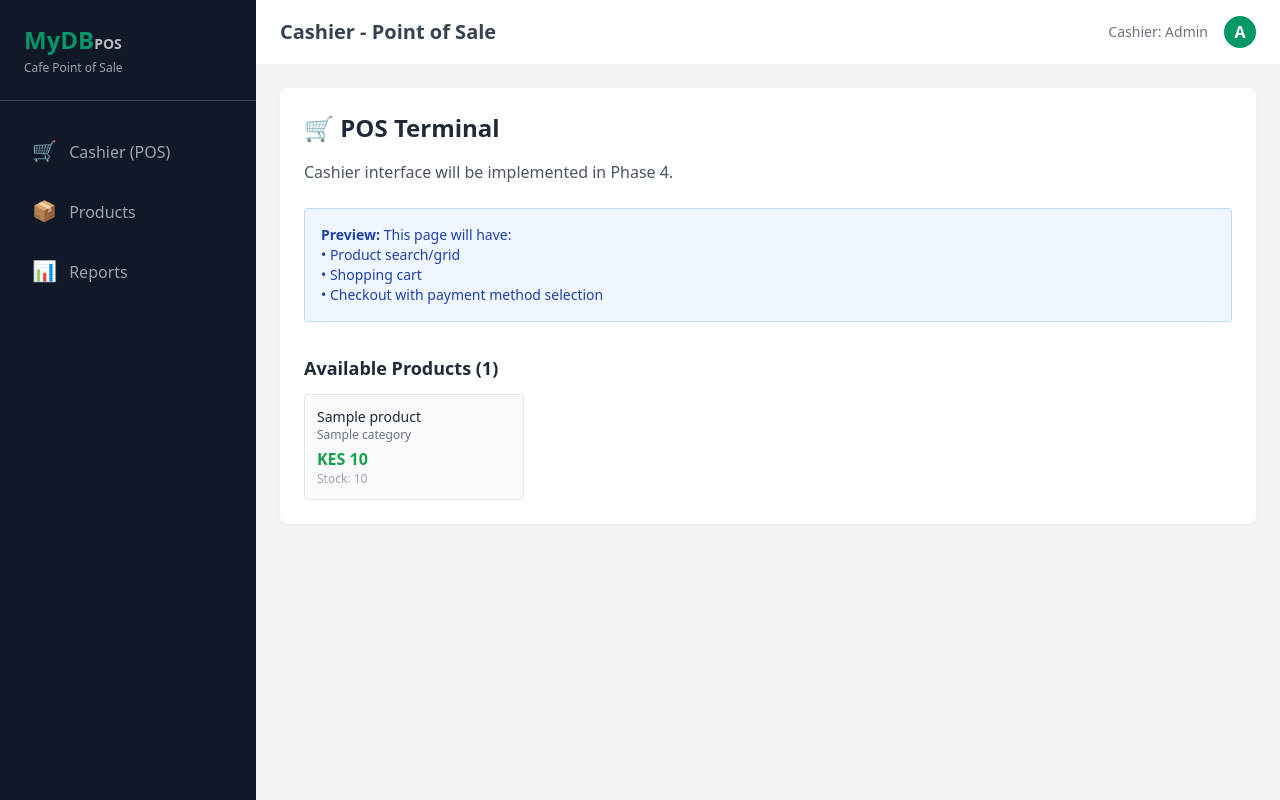
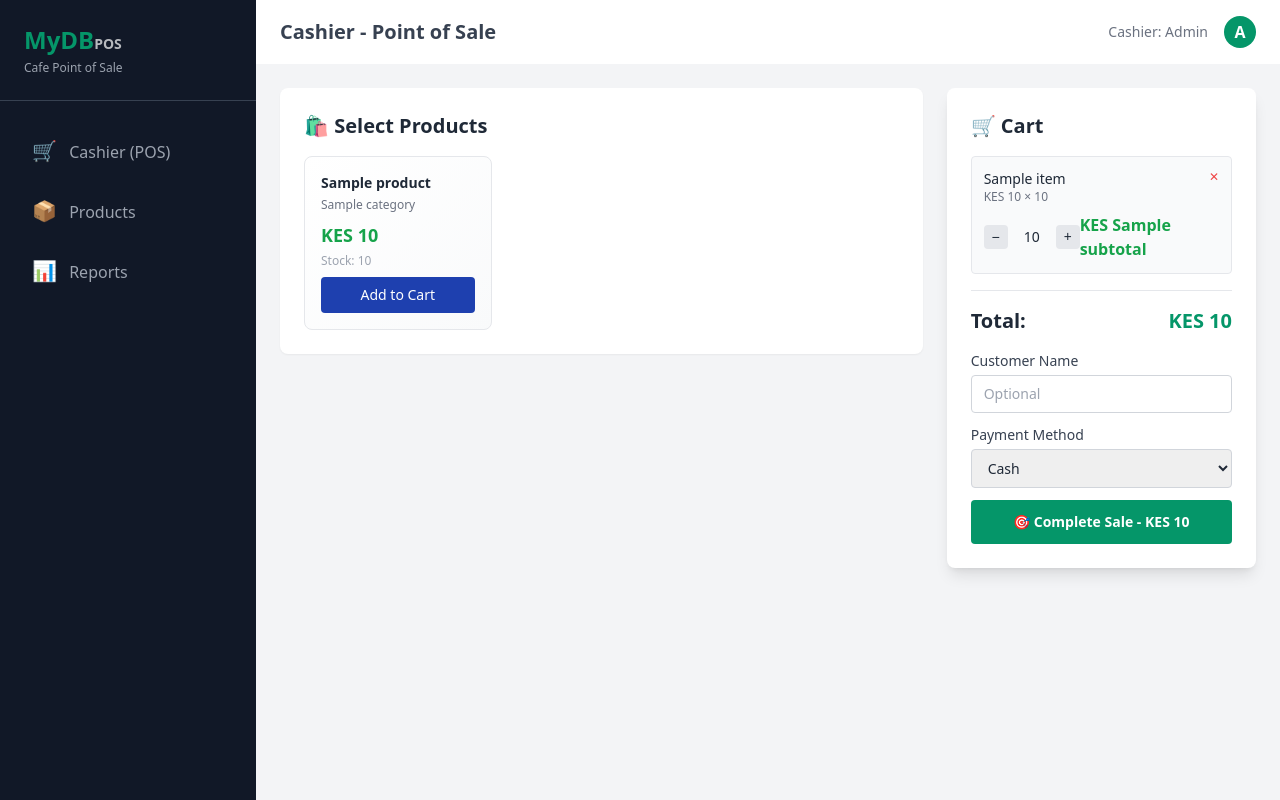
Before and after one commit to jose-oyuko/my_custom_db, a Flask app: template pos_web_app/templates/pos.html in a window 1280 px wide. Run offline with Flask 3, Linux system fonts and the light colour scheme; the template is opened without the code that fills it: most values are stand-ins (such as "Sample title", 1, 10 or a date in 2020); some libraries are stand-ins or nearby versions.

Commit message:
implement cashier interface

```diff
--- a/pos_web_app/app.py
+++ b/pos_web_app/app.py
@@ -1,6 +1,6 @@
 import sys
 import os
-from flask import Flask, render_template, request, redirect, url_for
+from flask import Flask, render_template, request, redirect, url_for, session, flash
 from datetime import datetime
 
 # Add src to path to use our DB engine
@@ -10,6 +10,7 @@ from storage import Database
 from executor import Executor
 
 app = Flask(__name__)
+app.secret_key = 'mydb-pos-secret-key-2026'  # For session management
 
 # Initialize DB
 DB_FILE = "pos_store.josedb"
@@ -28,7 +29,142 @@ else:
 def index():
     """Main POS/Cashier interface"""
     products = executor.execute("SELECT * FROM products")
-    return render_template('pos.html', products=products)
+
+    # Get cart from session
+    cart = session.get('cart', {})
+
+    # Calculate cart total
+    cart_total = 0
+    cart_items = []
+    for product_id, quantity in cart.items():
+        # Get product details
+        product = executor.execute(f"SELECT * FROM products WHERE id = {product_id}")
+        if product:
+            p = product[0]
+            subtotal = int(p['price']) * quantity
+            cart_total += subtotal
+            cart_items.append({
+                'id': p['id'],
+                'name': p['name'],
+                'price': p['price'],
+                'quantity': quantity,
+                'subtotal': subtotal
+            })
+
+    return render_template('pos.html',
+                          products=products,
+                          cart_items=cart_items,
+                          cart_total=cart_total)
+
+@app.route('/add_to_cart/<int:product_id>')
+def add_to_cart(product_id):
+    """Add item to shopping cart"""
+    cart = session.get('cart', {})
+    pid = str(product_id)
+
+    if pid in cart:
+        cart[pid] += 1
+    else:
+        cart[pid] = 1
+
+    session['cart'] = cart
+    return redirect(url_for('index'))
+
+@app.route('/remove_from_cart/<int:product_id>')
+def remove_from_cart(product_id):
+    """Remove item from cart"""
+    cart = session.get('cart', {})
+    pid = str(product_id)
+
+    if pid in cart:
+        del cart[pid]
+
+    session['cart'] = cart
+    return redirect(url_for('index'))
+
+@app.route('/update_cart/<int:product_id>/<int:quantity>')
+def update_cart(product_id, quantity):
+    """Update item quantity in cart"""
+    cart = session.get('cart', {})
+    pid = str(product_id)
+
+    if quantity > 0:
+        cart[pid] = quantity
+    else:
+        if pid in cart:
+            del cart[pid]
+
+    session['cart'] = cart
+    return redirect(url_for('index'))
+
+@app.route('/checkout', methods=['POST'])
+def checkout():
+    """Process sale and clear cart"""
+    cart = session.get('cart', {})
+
+    if not cart:
+        return redirect(url_for('index'))
+
+    # Get form data
+    customer_name = request.form.get('customer_name', 'Guest')
+    payment_method = request.form.get('payment_method', 'Cash')
+
+    # Calculate total
+    total_amount = 0
+    sale_items_data = []
+
+    for product_id, quantity in cart.items():
+        product = executor.execute(f"SELECT * FROM products WHERE id = {product_id}")
+        if product:
+            p = product[0]
+            subtotal = int(p['price']) * quantity
+            total_amount += subtotal
+            sale_items_data.append({
+                'product_id': product_id,
+                'quantity': quantity,
+                'subtotal': subtotal,
+                'stock': p['stock']
+            })
+
+    # Generate receipt number
+    receipt_no = f"RCP{datetime.now().strftime('%Y%m%d%H%M%S')}"
+
+    # Get next sale ID
+    sales = executor.execute("SELECT id FROM sales")
+    sale_id = 1
+    if sales:
+        sale_id = max(int(s['id']) for s in sales) + 1
+
+    # Insert sale record
+    sale_date = datetime.now().strftime("%Y-%m-%d %H:%M")
+    sql = f"INSERT INTO sales VALUES ({sale_id}, '{receipt_no}', '{customer_name}', '{payment_method}', {total_amount}, '{sale_date}')"
+    executor.execute(sql)
+
+    # Insert sale items and update stock
+    sale_items = executor.execute("SELECT id FROM sale_items")
+    item_id = 1
+    if sale_items:
+        item_id = max(int(i['id']) for i in sale_items) + 1
+
+    for item in sale_items_data:
+        # Insert sale item
+        sql = f"INSERT INTO sale_items VALUES ({item_id}, {sale_id}, {item['product_id']}, {item['quantity']}, {item['subtotal']})"
+        executor.execute(sql)
+        item_id += 1
+
+        # Update product stock
+        new_stock = int(item['stock']) - item['quantity']
+        sql = f"UPDATE products SET stock = {new_stock} WHERE id = {item['product_id']}"
+        executor.execute(sql)
+
+    # Clear cart
+    session['cart'] = {}
+
+    # Show success message
+    return render_template('checkout_success.html',
+                          receipt_no=receipt_no,
+                          total=total_amount,
+                          customer=customer_name)
 
 @app.route('/products')
 def products_page():
@@ -40,7 +176,16 @@ def products_page():
 def reports_page():
     """Sales reports and analytics"""
     sales = executor.execute("SELECT * FROM sales")
-    return render_template('reports.html', sales=sales)
+
+    # Calculate today's revenue
+    today = datetime.now().strftime("%Y-%m-%d")
+    today_sales = [s for s in sales if s['sale_date'].startswith(today)]
+    today_revenue = sum(int(s['total_amount']) for s in today_sales)
+
+    return render_template('reports.html',
+                          sales=sales,
+                          today_revenue=today_revenue,
+                          today_count=len(today_sales))
 
 if __name__ == '__main__':
     app.run(host='0.0.0.0', debug=True, port=5001)
--- a/pos_web_app/templates/pos.html
+++ b/pos_web_app/templates/pos.html
@@ -3,31 +3,114 @@
 {% set title = "Cashier - Point of Sale" %}
 
 {% block content %}
-<div class="bg-white rounded-lg shadow-sm p-6">
-    <h3 class="text-2xl font-bold text-gray-800 mb-4">🛒 POS Terminal</h3>
-    <p class="text-gray-600">Cashier interface will be implemented in Phase 4.</p>
+<div class="grid grid-cols-1 lg:grid-cols-3 gap-6">
 
-    <div class="mt-6 p-4 bg-blue-50 border border-blue-200 rounded">
-        <p class="text-sm text-blue-800">
-            <strong>Preview:</strong> This page will have:<br>
-            • Product search/grid<br>
-            • Shopping cart<br>
-            • Checkout with payment method selection
-        </p>
+    <!-- Left Side: Product Grid -->
+    <div class="lg:col-span-2">
+        <div class="bg-white rounded-lg shadow-sm p-6">
+            <h3 class="text-xl font-bold text-gray-800 mb-4">🛍️ Select Products</h3>
+
+            <!-- Product Grid -->
+            <div class="grid grid-cols-2 md:grid-cols-3 gap-4">
+                {% for p in products %}
+                <div
+                    class="bg-gradient-to-br from-white to-gray-50 border border-gray-200 rounded-lg p-4 hover:shadow-md transition cursor-pointer">
+                    <div class="flex flex-col h-full">
+                        <h4 class="font-semibold text-gray-800 text-sm">{{ p.name }}</h4>
+                        <p class="text-xs text-gray-500 mt-1">{{ p.category }}</p>
+                        <p class="text-green-600 font-bold text-lg mt-2">KES {{ p.price }}</p>
+
+                        <!-- Stock indicator -->
+                        {% if p.stock > 0 %}
+                        <p class="text-xs text-gray-400 mt-1">Stock: {{ p.stock }}</p>
+                        <a href="{{ url_for('add_to_cart', product_id=p.id) }}"
+                            class="mt-2 bg-posblue text-white text-center py-2 px-3 rounded text-sm font-medium hover:bg-blue-700 transition">
+                            Add to Cart
+                        </a>
+                        {% else %}
+                        <p class="text-xs text-red-500 mt-1">Out of Stock</p>
+                        <button disabled
+                            class="mt-2 bg-gray-300 text-gray-500 text-center py-2 px-3 rounded text-sm cursor-not-allowed">
+                            Unavailable
+                        </button>
+                        {% endif %}
+                    </div>
+                </div>
+                {% endfor %}
+            </div>
+        </div>
     </div>
 
-    <!-- Quick product list preview -->
-    <div class="mt-8">
-        <h4 class="text-lg font-semibold mb-3">Available Products ({{ products|length }})</h4>
-        <div class="grid grid-cols-2 md:grid-cols-4 gap-4">
-            {% for p in products[:8] %}
-            <div class="bg-gray-50 p-3 rounded border hover:shadow-md transition">
-                <p class="font-medium text-sm">{{ p.name }}</p>
-                <p class="text-xs text-gray-500">{{ p.category }}</p>
-                <p class="text-green-600 font-bold mt-1">KES {{ p.price }}</p>
-                <p class="text-xs text-gray-400">Stock: {{ p.stock }}</p>
+    <!-- Right Side: Shopping Cart -->
+    <div class="lg:col-span-1">
+        <div class="bg-white rounded-lg shadow-lg p-6 sticky top-6">
+            <h3 class="text-xl font-bold text-gray-800 mb-4">🛒 Cart</h3>
+
+            <!-- Cart Items -->
+            {% if cart_items %}
+            <div class="space-y-3 mb-4 max-h-64 overflow-y-auto">
+                {% for item in cart_items %}
+                <div class="bg-gray-50 p-3 rounded border">
+                    <div class="flex justify-between items-start mb-2">
+                        <div class="flex-1">
+                            <p class="font-medium text-sm">{{ item.name }}</p>
+                            <p class="text-xs text-gray-500">KES {{ item.price }} × {{ item.quantity }}</p>
+                        </div>
+                        <a href="{{ url_for('remove_from_cart', product_id=item.id) }}"
+                            class="text-red-500 hover:text-red-700 text-xs ml-2">✕</a>
+                    </div>
+                    <div class="flex items-center justify-between">
+                        <div class="flex items-center space-x-2">
+                            <a href="{{ url_for('update_cart', product_id=item.id, quantity=item.quantity-1) }}"
+                                class="bg-gray-200 hover:bg-gray-300 w-6 h-6 flex items-center justify-center rounded text-sm">−</a>
+                            <span class="text-sm font-medium w-8 text-center">{{ item.quantity }}</span>
+                            <a href="{{ url_for('update_cart', product_id=item.id, quantity=item.quantity+1) }}"
+                                class="bg-gray-200 hover:bg-gray-300 w-6 h-6 flex items-center justify-center rounded text-sm">+</a>
+                        </div>
+                        <p class="font-bold text-green-600">KES {{ item.subtotal }}</p>
+                    </div>
+                </div>
+                {% endfor %}
             </div>
-            {% endfor %}
+
+            <!-- Total -->
+            <div class="border-t pt-4 mb-4">
+                <div class="flex justify-between items-center text-xl font-bold">
+                    <span>Total:</span>
+                    <span class="text-posgreen">KES {{ cart_total }}</span>
+                </div>
+            </div>
+
+            <!-- Checkout Form -->
+            <form method="POST" action="{{ url_for('checkout') }}" class="space-y-3">
+                <div>
+                    <label class="block text-sm font-medium text-gray-700 mb-1">Customer Name</label>
+                    <input type="text" name="customer_name" placeholder="Optional"
+                        class="w-full px-3 py-2 border border-gray-300 rounded focus:outline-none focus:border-posblue text-sm">
+                </div>
+
+                <div>
+                    <label class="block text-sm font-medium text-gray-700 mb-1">Payment Method</label>
+                    <select name="payment_method" required
+                        class="w-full px-3 py-2 border border-gray-300 rounded focus:outline-none focus:border-posblue text-sm">
+                        <option value="Cash">Cash</option>
+                        <option value="Card">Card</option>
+                        <option value="M-Pesa">M-Pesa</option>
+                    </select>
+                </div>
+
+                <button type="submit"
+                    class="w-full bg-posgreen text-white font-bold py-3 rounded hover:bg-green-600 transition text-sm">
+                    🎯 Complete Sale - KES {{ cart_total }}
+                </button>
+            </form>
+            {% else %}
+            <div class="text-center py-8 text-gray-400">
+                <p class="text-4xl mb-2">🛒</p>
+                <p class="text-sm">Cart is empty</p>
+                <p class="text-xs mt-1">Add products from the left</p>
+            </div>
+            {% endif %}
         </div>
     </div>
 </div>
```
Also changed, not shown: pos_web_app/templates/checkout_success.html (added, +51 -0 lines), pos_web_app/templates/reports.html (+10 -19 lines).
